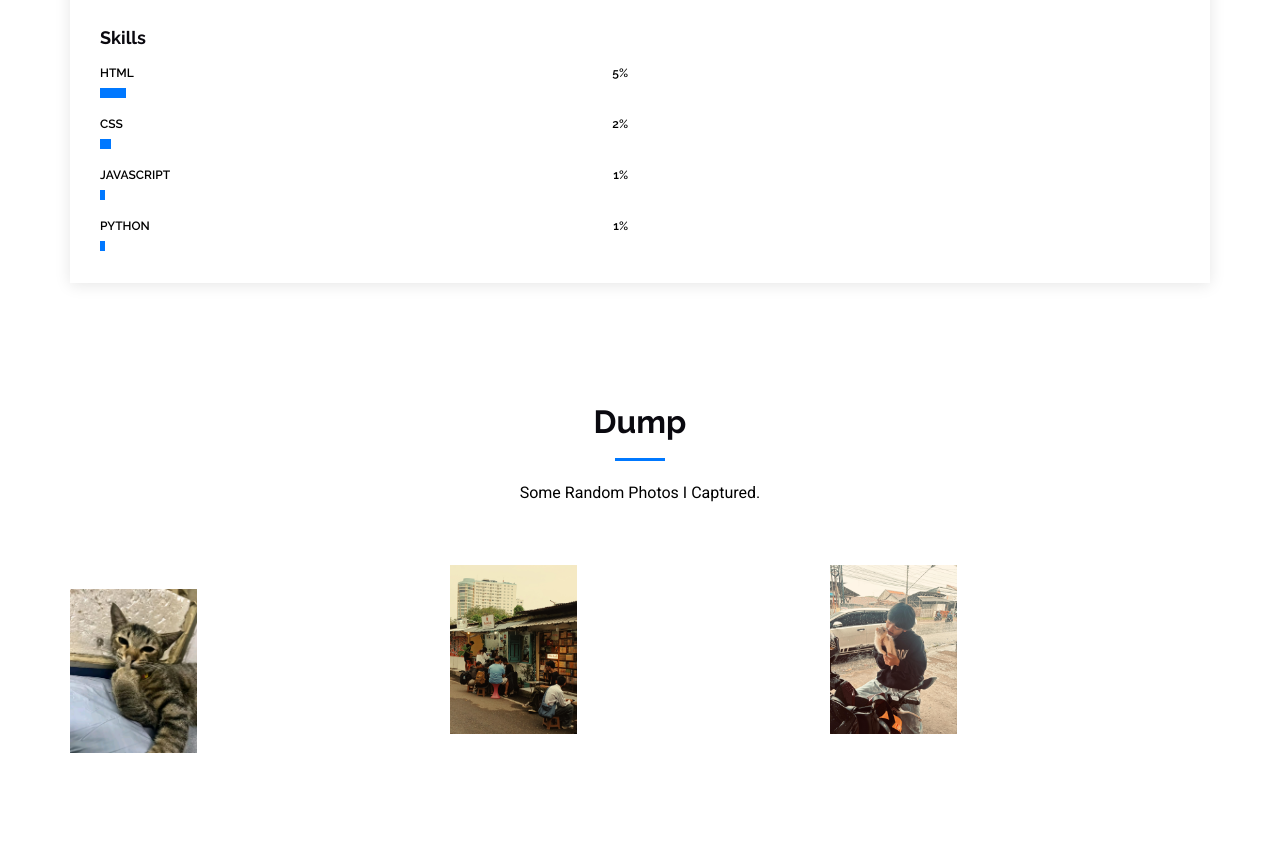
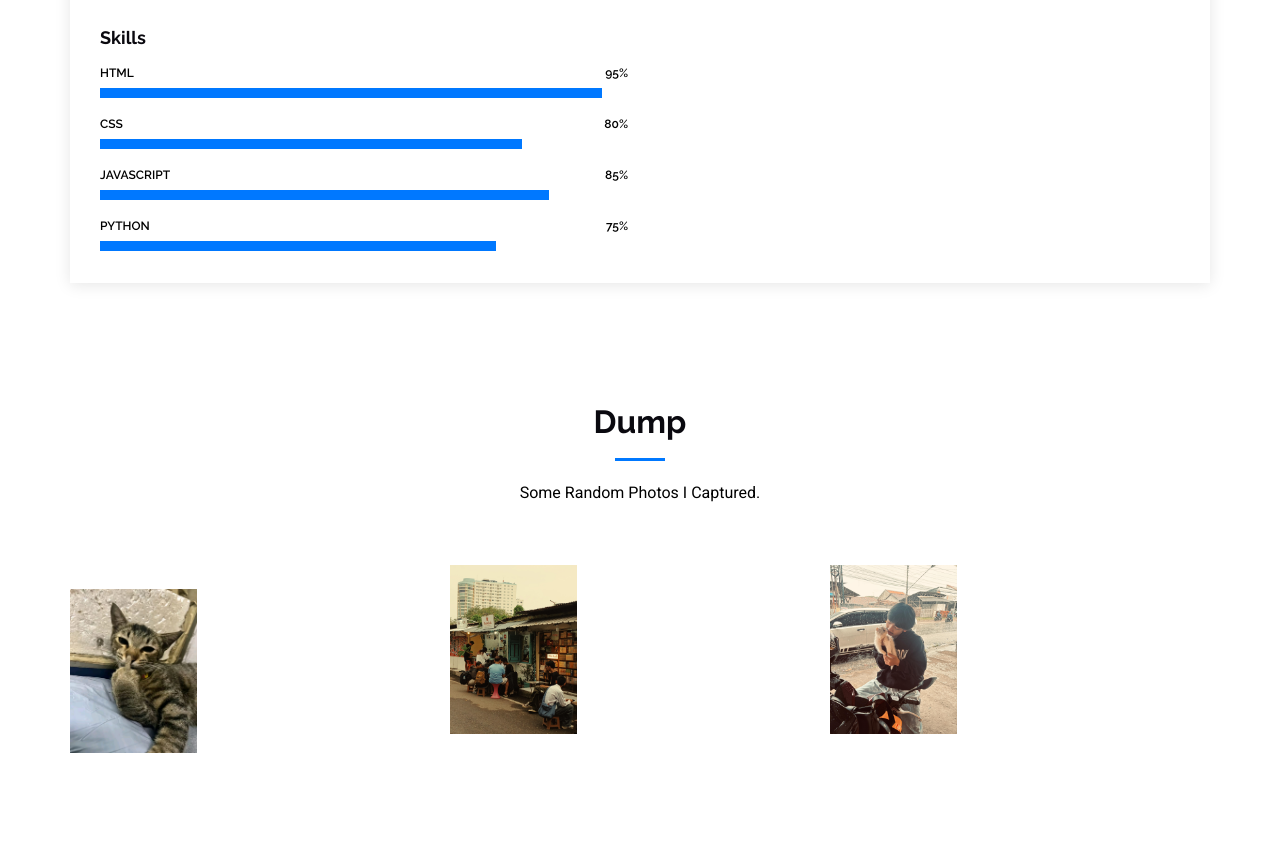
Before and after one commit to ilhamfirdaus27/Portfolio, a plain HTML site: page index.html in a window 1280 px wide. Shown: the part 1168-2014 px from the top of the page. Drawn offline with Linux system fonts and the light colour scheme.

Commit message:
Update index.html

```diff
--- a/index.html
+++ b/index.html
@@ -84,30 +84,30 @@
             <div class="skills-content skills-animation">
               <h5>Skills</h5>
               <div class="progress">
-                <span class="skill"><span>HTML</span> <i class="val">5%</i></span>
+                <span class="skill"><span>HTML</span> <i class="val">95%</i></span>
                 <div class="progress-bar-wrap">
-                  <div class="progress-bar" role="progressbar" aria-valuenow="5" aria-valuemin="0" aria-valuemax="100"></div>
+                  <div class="progress-bar" role="progressbar" aria-valuenow="95" aria-valuemin="0" aria-valuemax="100"></div>
                 </div>
               </div><!-- End Skills Item -->
 
               <div class="progress">
-                <span class="skill"><span>CSS</span> <i class="val">2%</i></span>
+                <span class="skill"><span>CSS</span> <i class="val">80%</i></span>
                 <div class="progress-bar-wrap">
-                  <div class="progress-bar" role="progressbar" aria-valuenow="2" aria-valuemin="0" aria-valuemax="100"></div>
+                  <div class="progress-bar" role="progressbar" aria-valuenow="80" aria-valuemin="0" aria-valuemax="100"></div>
                 </div>
               </div>
 
               <div class="progress">
-                <span class="skill"><span>JavaScript</span> <i class="val">1%</i></span>
+                <span class="skill"><span>JavaScript</span> <i class="val">85%</i></span>
                 <div class="progress-bar-wrap">
-                  <div class="progress-bar" role="progressbar" aria-valuenow="1" aria-valuemin="0" aria-valuemax="100"></div>
+                  <div class="progress-bar" role="progressbar" aria-valuenow="85" aria-valuemin="0" aria-valuemax="100"></div>
                 </div>
               </div>
 
               <div class="progress">
-                <span class="skill"><span>Python</span> <i class="val">1%</i></span>
+                <span class="skill"><span>Python</span> <i class="val">75%</i></span>
                 <div class="progress-bar-wrap">
-                  <div class="progress-bar" role="progressbar" aria-valuenow="1" aria-valuemin="0" aria-valuemax="100"></div>
+                  <div class="progress-bar" role="progressbar" aria-valuenow="75" aria-valuemin="0" aria-valuemax="100"></div>
                 </div>
               </div><!-- End Skills Item -->
             </div>
```
